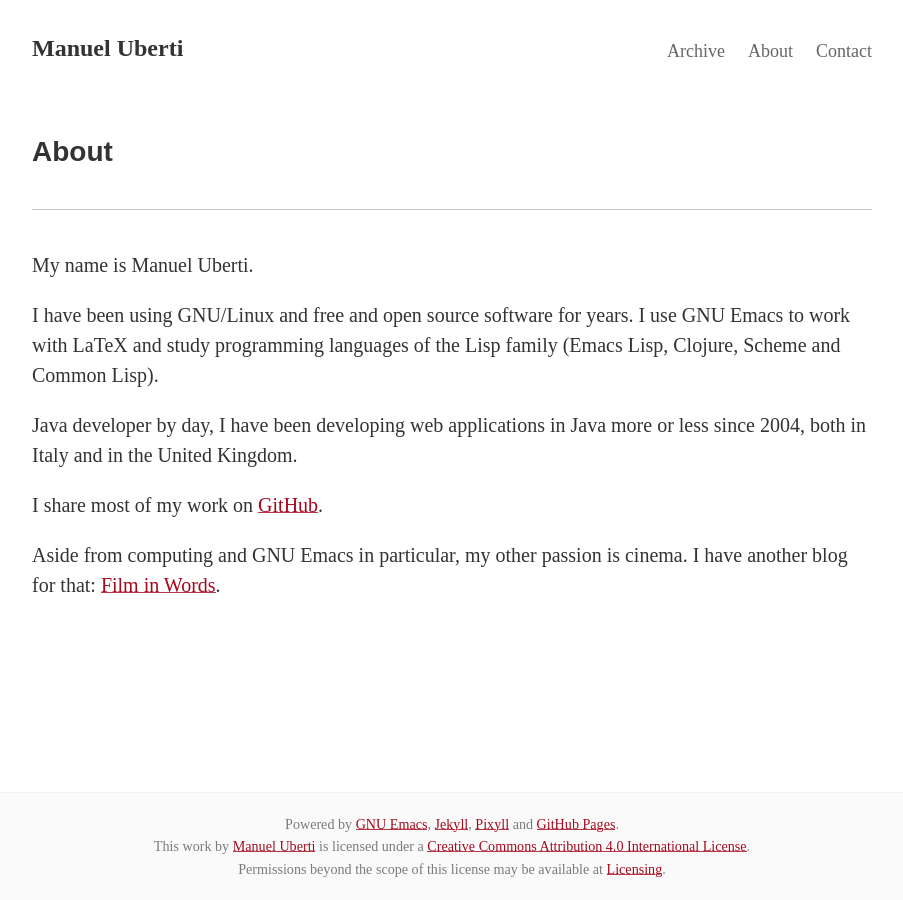
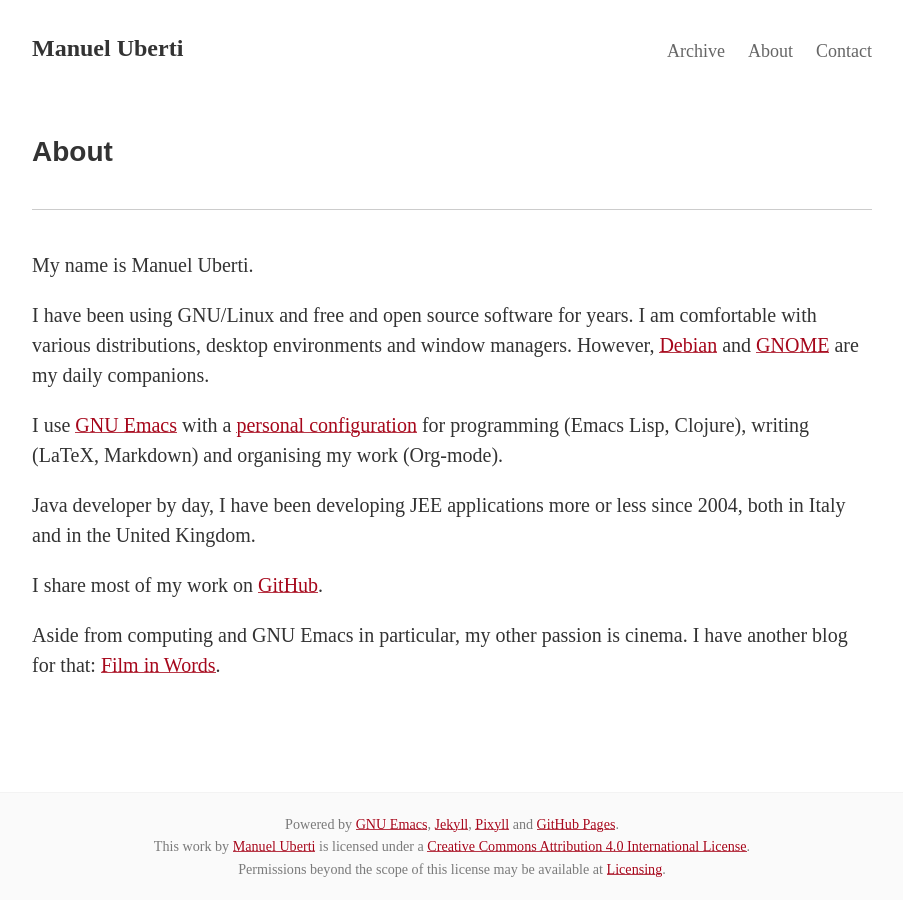
Before and after one commit to manuel-uberti/manuel-uberti.github.io, a Jekyll site: the page built from about.md, in a window 1280 px wide. Shown: the whole page, without its empty margins (188-1091 px from the left). Built offline with Jekyll 4.4.1, drawn with Linux system fonts in a browser that asks for light colours; some web fonts are replaced.

Commit message:
Expand about

```diff
--- a/about.md
+++ b/about.md
@@ -7,12 +7,18 @@ tags: about
 
 My name is Manuel Uberti.
 
-I have been using GNU/Linux and free and open source software for years. I use
-GNU Emacs to work with LaTeX and study programming languages of the Lisp family
-(Emacs Lisp, Clojure, Scheme and Common Lisp).
+I have been using GNU/Linux and free and open source software for years. I am
+comfortable with various distributions, desktop environments and window
+managers. However, [Debian](https://www.debian.org/) and
+[GNOME](https://www.gnome.org/) are my daily companions.
 
-Java developer by day, I have been developing web applications in Java more or
-less since 2004, both in Italy and in the United Kingdom.
+I use [GNU Emacs](https://www.gnu.org/software/emacs/) with a
+[personal configuration](https://github.com/manuel-uberti/.emacs.d) for
+programming (Emacs Lisp, Clojure), writing (LaTeX, Markdown) and organising my
+work (Org-mode).
+
+Java developer by day, I have been developing JEE applications more or less
+since 2004, both in Italy and in the United Kingdom.
 
 I share most of my work on [GitHub](https://github.com/manuel-uberti).
 
```
